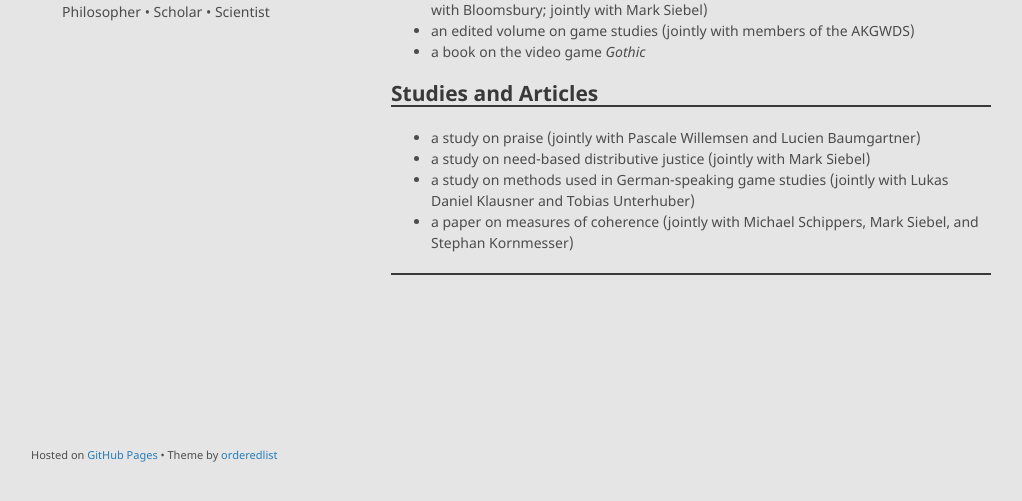
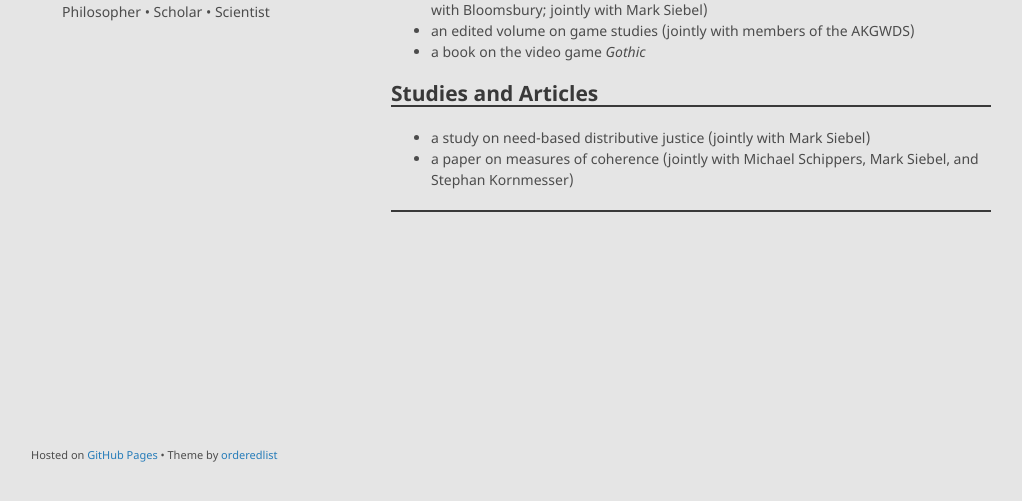
Before and after one commit to alephmembeth/alephmembeth.github.io, a Jekyll site: the page built from projects.md, in a window 1280 px wide, cut to the strip 366-867 px from the top of the page. Shown: the whole strip, without its empty margins (129-1151 px from the left). Built offline with Jekyll 4.4.1, drawn with Linux system fonts in a browser that asks for light colours; our own code applies the rules of GitHub Pages for plain Markdown files.

Commit message:
Update projects.md

```diff
--- a/projects.md
+++ b/projects.md
@@ -18,9 +18,7 @@ Below, you can find a selection of my current projects.
 + a book on the video game _Gothic_
 
 ## Studies and Articles
-+ a study on praise (jointly with Pascale Willemsen and Lucien Baumgartner)
 + a study on need-based distributive justice (jointly with Mark Siebel)
-+ a study on methods used in German-speaking game studies (jointly with Lukas Daniel Klausner and Tobias Unterhuber)
 + a paper on measures of coherence (jointly with Michael Schippers, Mark Siebel, and Stephan Kornmesser)
 
 ***
```
